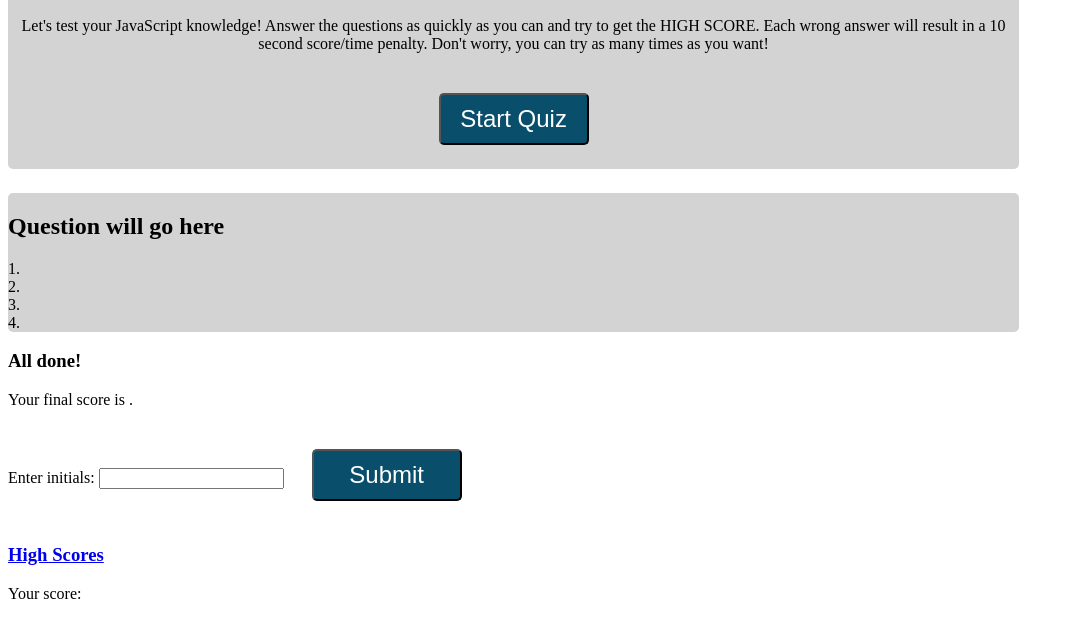
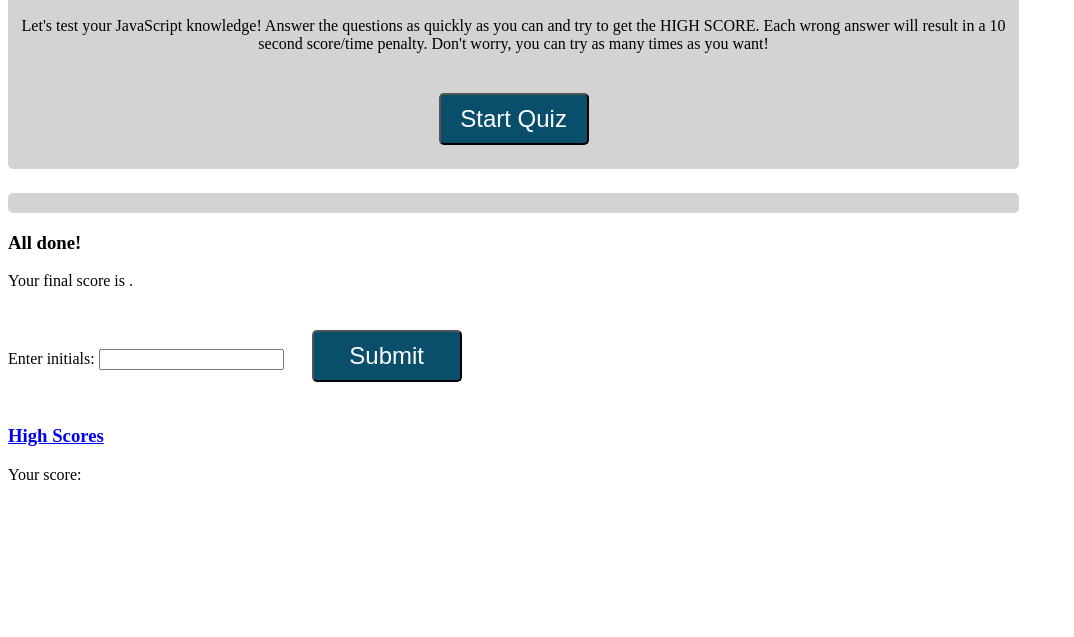
Before and after one commit to JennyBloemen/JB-WebAPI, a plain HTML site: page index.html in a window 1280 px wide. Shown: the part 87-724 px from the top of the page, without its empty margins (0-1074 px from the left). Drawn offline with Linux system fonts and the light colour scheme.

Commit message:
wrote check answer function

```diff
--- a/Develop/script.js
+++ b/Develop/script.js
@@ -67,7 +67,7 @@ function populateQuestion() {
   }
 
 function checkAnswer(answer) {
-  if (myQuestions[runningQindex].correct == answer)
+  if (myQuestions[runningQindex].correct == answer){
   } else {
     timeLeft --;
     timeLeft --;
@@ -82,7 +82,7 @@ function checkAnswer(answer) {
 } else{
   endGame();
 }
-
+}
 // Timer Code Block that starts when the start quizz button is selected
 var mainEl = document.getElementById("time-time");
 var timeEl = document.querySelector("time");
--- a/index.html
+++ b/index.html
@@ -25,11 +25,11 @@
 
   <section class="containerQuizzBox">
     <div id="quizz">
-      <h2 class="questions">Question will go here</h2>
-        <div class="answerChoices" id="one" onclick="checkAnswer('one')">1.</div>
-        <div class="answerChoices" id="two" onclick="checkAnswer('two')">2.</div>
-        <div class="answerChoices" id="three" onclick="checkAnswer('three')">3.</div>
-        <div class="answerChoices" id="four" onclick="checkAnswer('four')">4.</div>
+      <h2 class="questions"></h2>
+        <div class="answerChoices" id="one" onclick="checkAnswer('one')"></div>
+        <div class="answerChoices" id="two" onclick="checkAnswer('two')"></div>
+        <div class="answerChoices" id="three" onclick="checkAnswer('three')"></div>
+        <div class="answerChoices" id="four" onclick="checkAnswer('four')"></div>
     </section>
 
   <div id="end-screen" class="hide">
```
